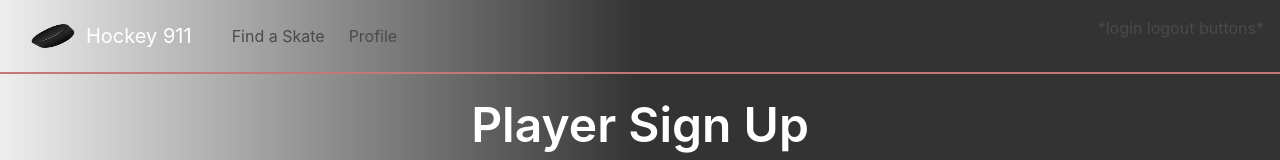
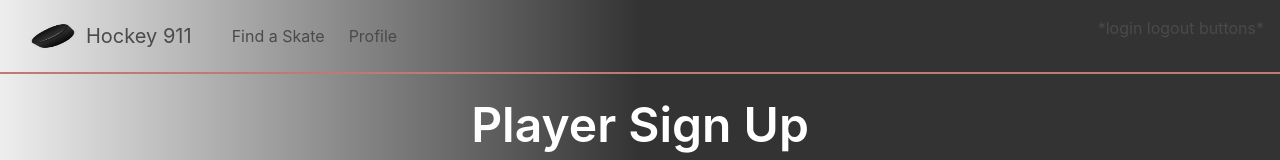
Before and after one commit to karenastell/hockey911, a React (Create React App) app in the folder client/: page /player-sign-up in a window 1280 px wide. Shown: the top 160 px of the page. Built offline with nearby package versions, Linux system fonts and the light colour scheme; no server answers.

Commit message:
more nav styling

```diff
--- a/client/src/components/Nav/Nav.js
+++ b/client/src/components/Nav/Nav.js
@@ -15,14 +15,14 @@ export default function Nav() {
             width='112'
             height='28'
           />
-          <span className='ml-2 white-text'>Hockey 911</span>
+          <span className='ml-2'>Hockey 911</span>
         </a>
       </div>
       <div class='navbar-menu'>
         <div className='navbar-start'>
-          <a className='navbar-item white-text'>Find a Skate</a>
+          <a className='navbar-item'>Find a Skate</a>
 
-          <a className='navbar-item white-text'>Profile</a>
+          <a className='navbar-item'>Profile</a>
         </div>
 
         <div class='navbar-end'>*login logout buttons*</div>
```
